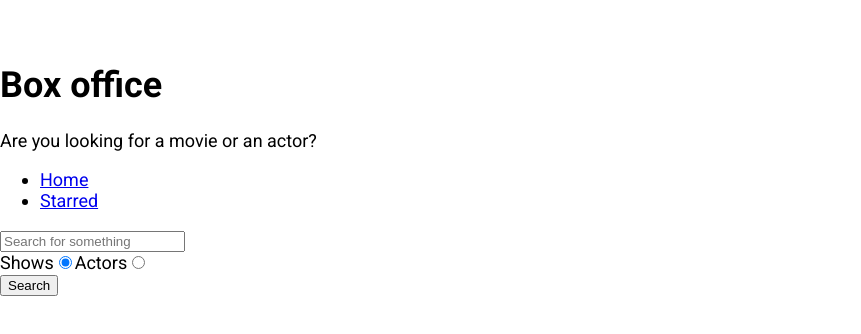
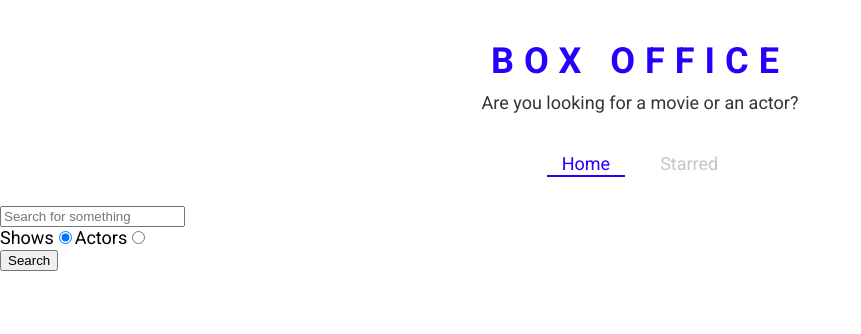
Before and after one commit to abhinavroy83/box-office, a React (Create React App) app: page / in a window 1280 px wide. Shown: the top 334 px of the page, without its empty margins (0-861 px from the left). Built offline with nearby package versions, Linux system fonts and the light colour scheme.

Commit message:
defined theme for styled.components and crated a few styled components

```diff
--- a/src/App.js
+++ b/src/App.js
@@ -1,12 +1,24 @@
 import React from 'react';
 import { Switch, Route } from 'react-router-dom';
 // import Nav from './components/Nav';
+import {ThemeProvider} from 'styled-components'
 import Home from './pages/Home';
 import Starred from './pages/Starred';
 import Show from './pages/Show';
 
+const theme = {
+  mainColors: {
+    blue: '#2400ff',
+    gray: '#c6c6c6',
+    dark: '#353535',
+  },
+};
+
 function App() {
   return (
+    <ThemeProvider theme={theme}>
+
+
     <Switch>
       <Route exact path="/">
         <Home />
@@ -24,6 +36,7 @@
         <div>page not found 404?</div>
       </Route>
     </Switch>
+    </ThemeProvider>
   );
 }
 
--- a/src/components/Nav.js
+++ b/src/components/Nav.js
@@ -1,19 +1,26 @@
 import React from 'react';
-import { Link } from 'react-router-dom';
+import { useLocation } from 'react-router-dom';
+import { NavList, LinkStyled } from './Navs.styled';
+// import  } from './Navs.styled';
 
-const LINKS=[
-    {to: '/',text: 'Home'},
-    {to: '/starred',text: 'Starred'},
+const LINKS = [
+  { to: '/', text: 'Home' },
+  { to: '/starred', text: 'Starred' },
 ];
 
+
 const Nav = () => {
+  const location =useLocation();
+  console.log('loaction',location);
   return (
     <div>
-      <ul>
-        {LINKS.map(item=>(<li key={item.to}>
-            <Link to={item.to}>{item.text}</Link>
-        </li>))}
-      </ul>
+      <NavList>
+        {LINKS.map(item => (
+          <li key={item.to}>
+            <LinkStyled to={item.to} className={item.to===location.pathname ?'active':''} >{item.text}</LinkStyled>
+          </li>
+        ))}
+      </NavList>
     </div>
   );
 };
--- /dev/null
+++ b/src/components/Navs.styled.js
@@ -0,0 +1,41 @@
+import styled from 'styled-components'
+import {Link} from 'react-router-dom'
+
+export const NavList = styled.ul`
+  display: flex;
+  justify-content: center;
+  list-style: none;
+  margin: 0 0 30px;
+  padding: 0;
+`;
+
+export const LinkStyled = styled(Link)`
+  margin: 0 10px;
+  padding: 3px 15px;
+  position: relative;
+  text-decoration: none;
+  color: ${({ theme }) => theme.mainColors.gray};
+  &.active {
+    color: ${({ theme }) => theme.mainColors.blue};
+    &:after {
+      content: '';
+      position: absolute;
+      display: block;
+      height: 2px;
+      left: 0%;
+      bottom: 0;
+      background-color: ${({ theme }) => theme.mainColors.blue};
+      animation: slide-in 0.3s ease-in forwards;
+      @keyframes slide-in {
+        from {
+          left: 50%;
+          width: 0;
+        }
+        to {
+          left: 0%;
+          width: 100%;
+        }
+      }
+    }
+  }
+`;
--- a/src/components/Title.js
+++ b/src/components/Title.js
@@ -1,11 +1,12 @@
 import React from 'react';
+import { TitleWrapper } from './Title.styled';
 
 const Title = ({title,subtitle}) => {
   return (
-    <div>
+    <TitleWrapper>
       <h1>{title}</h1>
       <p>{subtitle}</p>
-    </div>
+    </TitleWrapper>
   );
 };
 
--- /dev/null
+++ b/src/components/Title.styled.js
@@ -0,0 +1,18 @@
+import styled from "styled-components";
+
+export const TitleWrapper = styled.div`
+  text-align: center;
+  margin: 0 0 40px;
+
+  h1 {
+    color: ${({ theme }) => theme.mainColors.blue};
+    letter-spacing: 10px;
+    text-transform: uppercase;
+    margin: 0 0 10px;
+  }
+
+  p {
+    color: ${({ theme }) => theme.mainColors.dark};
+    margin: 0;
+  }
+`;
```
